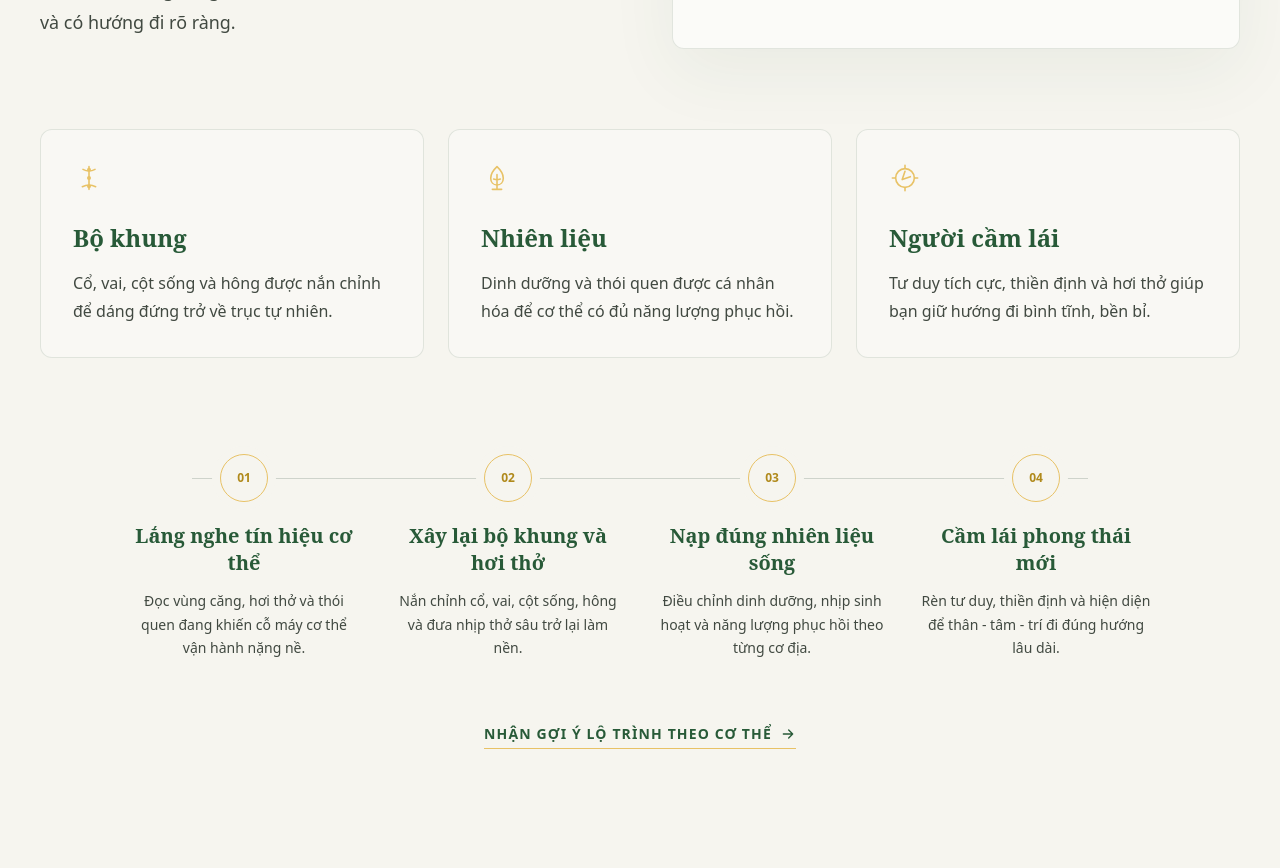
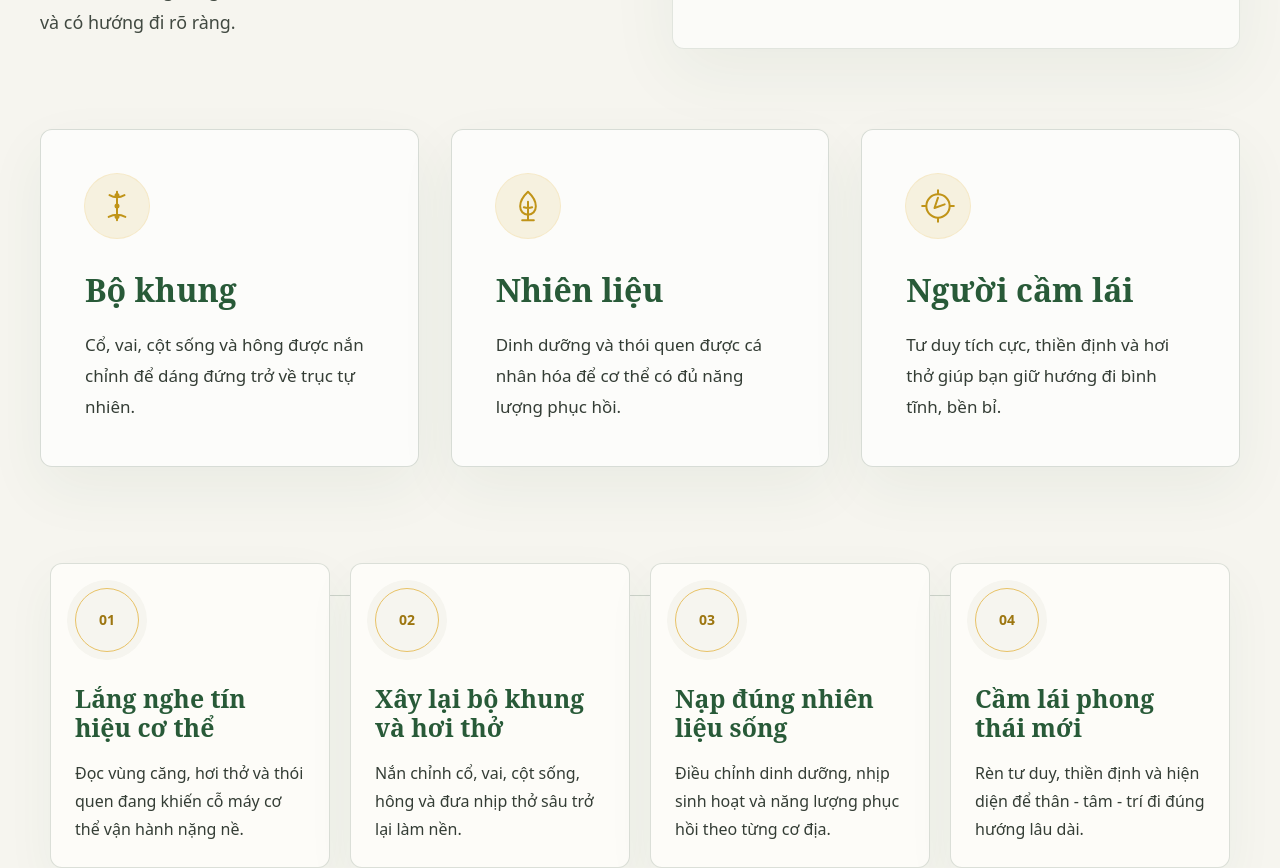
Before and after one commit to yogabodytalk/yogabodytalk, a Next.js app: page / in a window 1280 px wide. Shown: the part 5220-6088 px from the top of the page. Built offline with nearby package versions, Linux system fonts and the light colour scheme; no server answers.

Commit message:
fix(landing): improve journey desktop readability

```diff
--- a/src/components/landing/journey-section.tsx
+++ b/src/components/landing/journey-section.tsx
@@ -5,7 +5,7 @@ type PrincipleIconName = (typeof bodyMachinePrinciples)[number]["icon"];
 function PrincipleIcon({ name }: { name: PrincipleIconName }) {
   if (name === "fuel") {
     return (
-      <svg aria-hidden="true" className="h-8 w-8" fill="none" viewBox="0 0 48 48">
+      <svg aria-hidden="true" className="h-8 w-8 lg:h-10 lg:w-10" fill="none" viewBox="0 0 48 48">
         <path d="M24 7c6.2 5.8 9.4 11.6 9.4 17.2 0 6-3.8 10.2-9.4 10.2s-9.4-4.2-9.4-10.2C14.6 18.6 17.8 12.8 24 7Z" stroke="currentColor" strokeLinecap="round" strokeLinejoin="round" strokeWidth="2.4" />
         <path d="M19 25.5c3.1 1.1 6.9 1.1 10 0M24 19v22M17 41h14" stroke="currentColor" strokeLinecap="round" strokeLinejoin="round" strokeWidth="2.4" />
       </svg>
@@ -14,7 +14,7 @@ function PrincipleIcon({ name }: { name: PrincipleIconName }) {
 
   if (name === "driver") {
     return (
-      <svg aria-hidden="true" className="h-8 w-8" fill="none" viewBox="0 0 48 48">
+      <svg aria-hidden="true" className="h-8 w-8 lg:h-10 lg:w-10" fill="none" viewBox="0 0 48 48">
         <circle cx="24" cy="24" r="14" stroke="currentColor" strokeWidth="2.4" />
         <path d="m24 14-4.2 12.4L32 22l-12.2 4.4L24 14Z" stroke="currentColor" strokeLinecap="round" strokeLinejoin="round" strokeWidth="2.4" />
         <path d="M24 5v4M24 39v4M5 24h4M39 24h4" stroke="currentColor" strokeLinecap="round" strokeWidth="2.4" />
@@ -23,7 +23,7 @@ function PrincipleIcon({ name }: { name: PrincipleIconName }) {
   }
 
   return (
-    <svg aria-hidden="true" className="h-8 w-8" fill="none" viewBox="0 0 48 48">
+    <svg aria-hidden="true" className="h-8 w-8 lg:h-10 lg:w-10" fill="none" viewBox="0 0 48 48">
       <path d="M24 7v34M15 11c6.4 3.5 11.6 3.5 18 0M14 37c7-3.4 13-3.4 20 0" stroke="currentColor" strokeLinecap="round" strokeLinejoin="round" strokeWidth="2.4" />
       <path d="M24 14.5a3 3 0 1 0 0-6 3 3 0 0 0 0 6ZM24 27a3 3 0 1 0 0-6 3 3 0 0 0 0 6ZM24 39.5a3 3 0 1 0 0-6 3 3 0 0 0 0 6Z" fill="currentColor" />
     </svg>
@@ -69,28 +69,28 @@ export function JourneySection() {
           <BodyMachineDiagram />
         </div>
 
-        <div className="mt-20 grid gap-6 max-sm:mt-8 max-sm:gap-3 md:grid-cols-3" aria-label="Ba yếu tố của cỗ máy cơ thể">
+        <div className="mt-20 grid gap-7 max-sm:mt-8 max-sm:gap-3 md:grid-cols-3 lg:gap-8" aria-label="Ba yếu tố của cỗ máy cơ thể">
           {bodyMachinePrinciples.map((item) => (
-            <article className="rounded-xl border border-[rgba(193,201,191,0.45)] bg-white/35 p-8 transition hover:bg-white/60 max-sm:grid max-sm:grid-cols-[42px_minmax(0,1fr)] max-sm:gap-x-3 max-sm:p-4" key={item.title}>
-              <div className="mb-7 text-[#E8C266] max-sm:mb-0 max-sm:[&_svg]:h-7 max-sm:[&_svg]:w-7">
+            <article className="rounded-xl border border-[rgba(193,201,191,0.62)] bg-white/70 p-8 shadow-[0_22px_60px_rgba(40,90,56,0.06)] transition hover:-translate-y-1 hover:bg-white md:min-h-[280px] lg:p-11 max-sm:grid max-sm:min-h-0 max-sm:grid-cols-[42px_minmax(0,1fr)] max-sm:gap-x-3 max-sm:p-4 max-sm:shadow-none" key={item.title}>
+              <div className="mb-7 flex h-14 w-14 items-center justify-center rounded-full bg-[#F6F1DF] text-[#c09418] ring-1 ring-[#E8C266]/35 lg:mb-8 lg:h-16 lg:w-16 max-sm:mb-0 max-sm:h-auto max-sm:w-auto max-sm:bg-transparent max-sm:ring-0 max-sm:[&_svg]:h-7 max-sm:[&_svg]:w-7">
                 <PrincipleIcon name={item.icon} />
               </div>
-              <h3 className="font-serif text-2xl font-semibold text-[#285A38] max-sm:text-xl">{item.title}</h3>
-              <p className="mt-4 text-base leading-[1.7] text-[#414941] max-sm:col-start-2 max-sm:mt-1 max-sm:text-[13px] max-sm:leading-6">{item.body}</p>
+              <h3 className="font-serif text-2xl font-semibold leading-tight text-[#285A38] lg:text-[2rem] max-sm:text-xl">{item.title}</h3>
+              <p className="mt-4 text-base leading-[1.75] text-[#343d35] lg:mt-5 lg:text-[1.0625rem] lg:leading-[1.8] max-sm:col-start-2 max-sm:mt-1 max-sm:text-[13px] max-sm:leading-6">{item.body}</p>
             </article>
           ))}
         </div>
 
-        <div className="relative mx-auto mt-24 max-w-5xl max-sm:mt-8">
-          <div className="absolute left-16 right-16 top-6 hidden h-px bg-[rgba(193,201,191,0.75)] md:block" aria-hidden="true" />
-          <div className="grid gap-8 max-sm:gap-4 md:grid-cols-4" aria-label="Hành trình chuyển hóa 4 bước">
+        <div className="relative mx-auto mt-20 max-w-[1180px] max-sm:mt-8 lg:mt-24">
+          <div className="absolute left-[8%] right-[8%] top-8 hidden h-px bg-[rgba(193,201,191,0.75)] lg:block" aria-hidden="true" />
+          <div className="grid gap-5 max-sm:gap-4 md:grid-cols-2 lg:grid-cols-4" aria-label="Hành trình chuyển hóa 4 bước">
             {journeySteps.map((item) => (
-              <article className="relative z-10 text-left max-sm:grid max-sm:grid-cols-[44px_minmax(0,1fr)] max-sm:gap-x-3 md:text-center" key={item.number}>
-                <div className="flex h-12 w-12 items-center justify-center rounded-full border border-[#E8C266] bg-[#F6F5EF] text-xs font-extrabold text-[#b08a1c] shadow-[0_0_0_8px_#F6F5EF] max-sm:h-10 max-sm:w-10 md:mx-auto">
+              <article className="relative z-10 rounded-xl border border-[rgba(193,201,191,0.56)] bg-[#FDFCF8] p-6 text-left shadow-[0_18px_50px_rgba(40,90,56,0.05)] max-sm:grid max-sm:grid-cols-[44px_minmax(0,1fr)] max-sm:gap-x-3 max-sm:border-0 max-sm:bg-transparent max-sm:p-0 max-sm:shadow-none md:min-h-[250px] lg:min-h-[280px]" key={item.number}>
+                <div className="flex h-16 w-16 items-center justify-center rounded-full border border-[#E8C266] bg-[#F6F5EF] text-sm font-extrabold text-[#9d7610] shadow-[0_0_0_8px_#F6F5EF] max-sm:h-10 max-sm:w-10 max-sm:text-xs md:mb-8">
                   {item.number}
                 </div>
-                <h3 className="mt-5 font-serif text-xl font-semibold leading-snug text-[#285A38] max-sm:mt-0 max-sm:text-lg">{item.title}</h3>
-                <p className="mt-3 text-sm leading-[1.7] text-[#414941] max-sm:col-start-2 max-sm:mt-1 max-sm:text-[13px] max-sm:leading-6">{item.body}</p>
+                <h3 className="font-serif text-[1.55rem] font-semibold leading-[1.18] text-[#285A38] max-sm:mt-0 max-sm:text-lg">{item.title}</h3>
+                <p className="mt-4 text-base leading-[1.75] text-[#343d35] max-sm:col-start-2 max-sm:mt-1 max-sm:text-[13px] max-sm:leading-6">{item.body}</p>
               </article>
             ))}
           </div>
```
